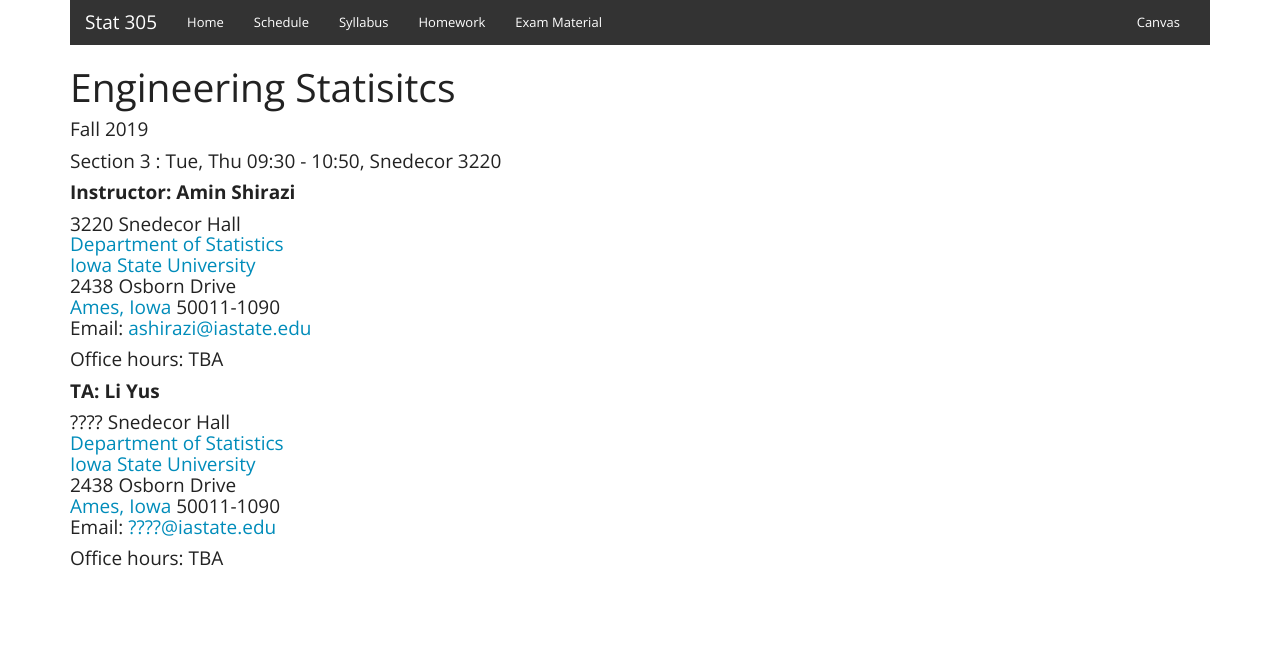
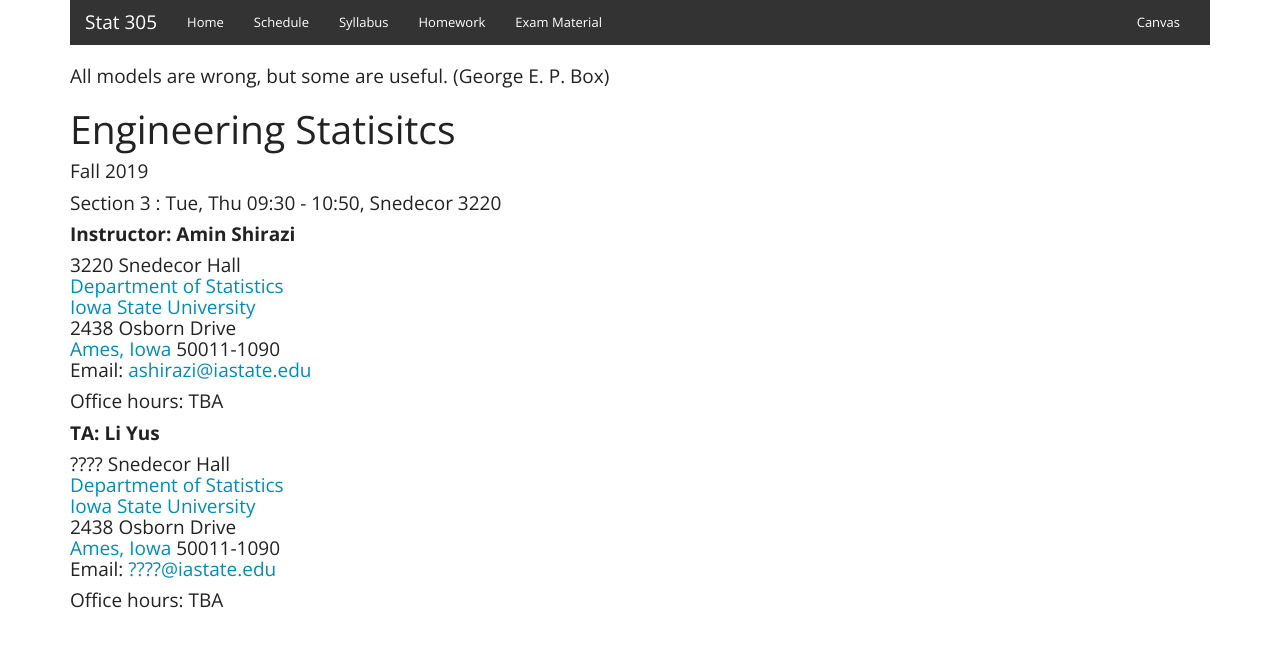
Before and after one commit to ashirazist/stat305.github.io, a Jekyll site: the page built from index.html, in a window 1280 px wide. Shown: the top 647 px of the page. Built offline with Jekyll 4.4.1, drawn with Linux system fonts in a browser that asks for light colours.

Commit message:
update index file

```diff
--- a/index.html
+++ b/index.html
@@ -4,6 +4,7 @@ layout: default
 
 
 <div>
+  <h4>All models are wrong, but some are useful. (George E. P. Box)</h4>
   <h1>Engineering Statisitcs</h1>
   <h4>Fall 2019</h4>
   <h4>Section 3 : Tue, Thu 09:30 - 10:50, Snedecor 3220</h4>
```
